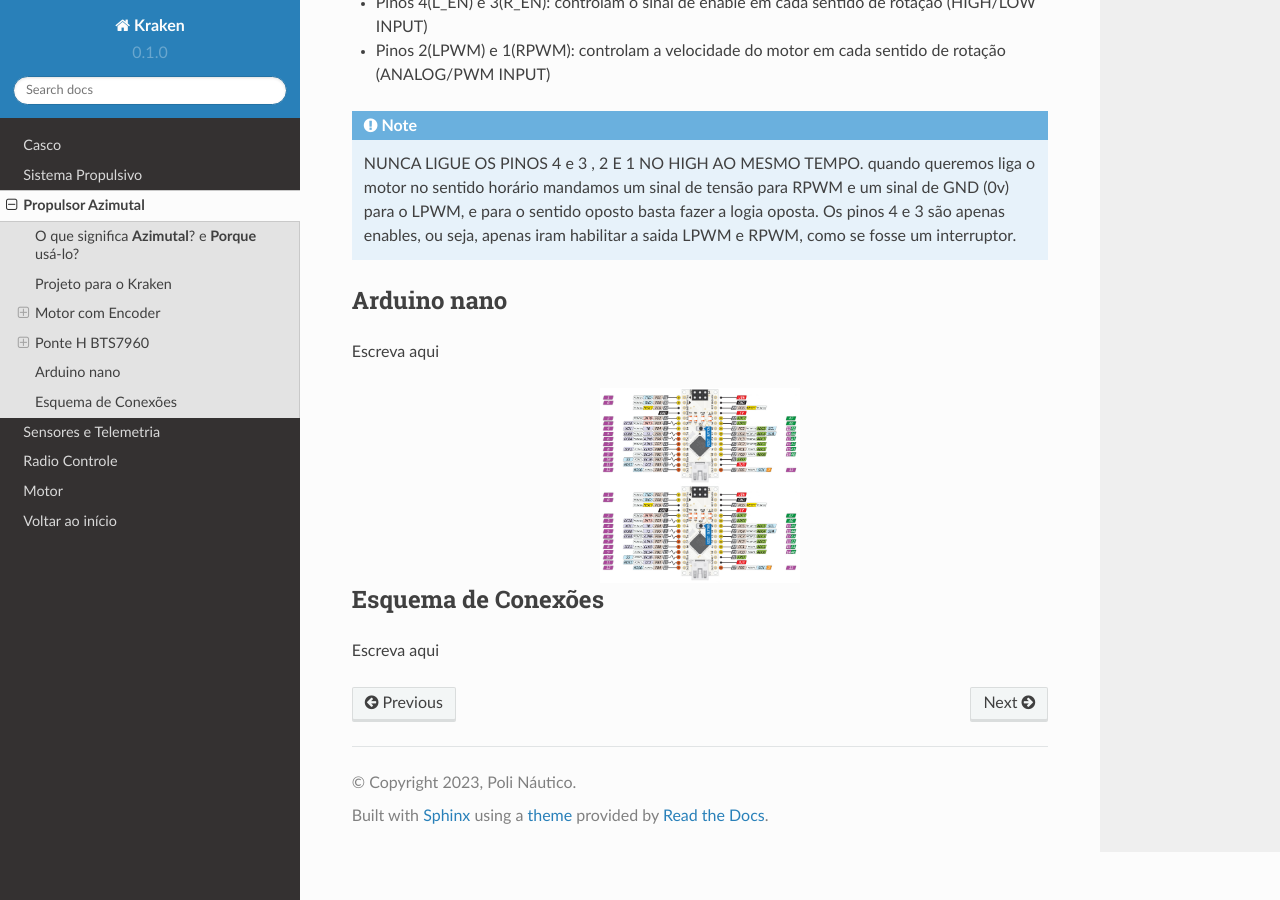
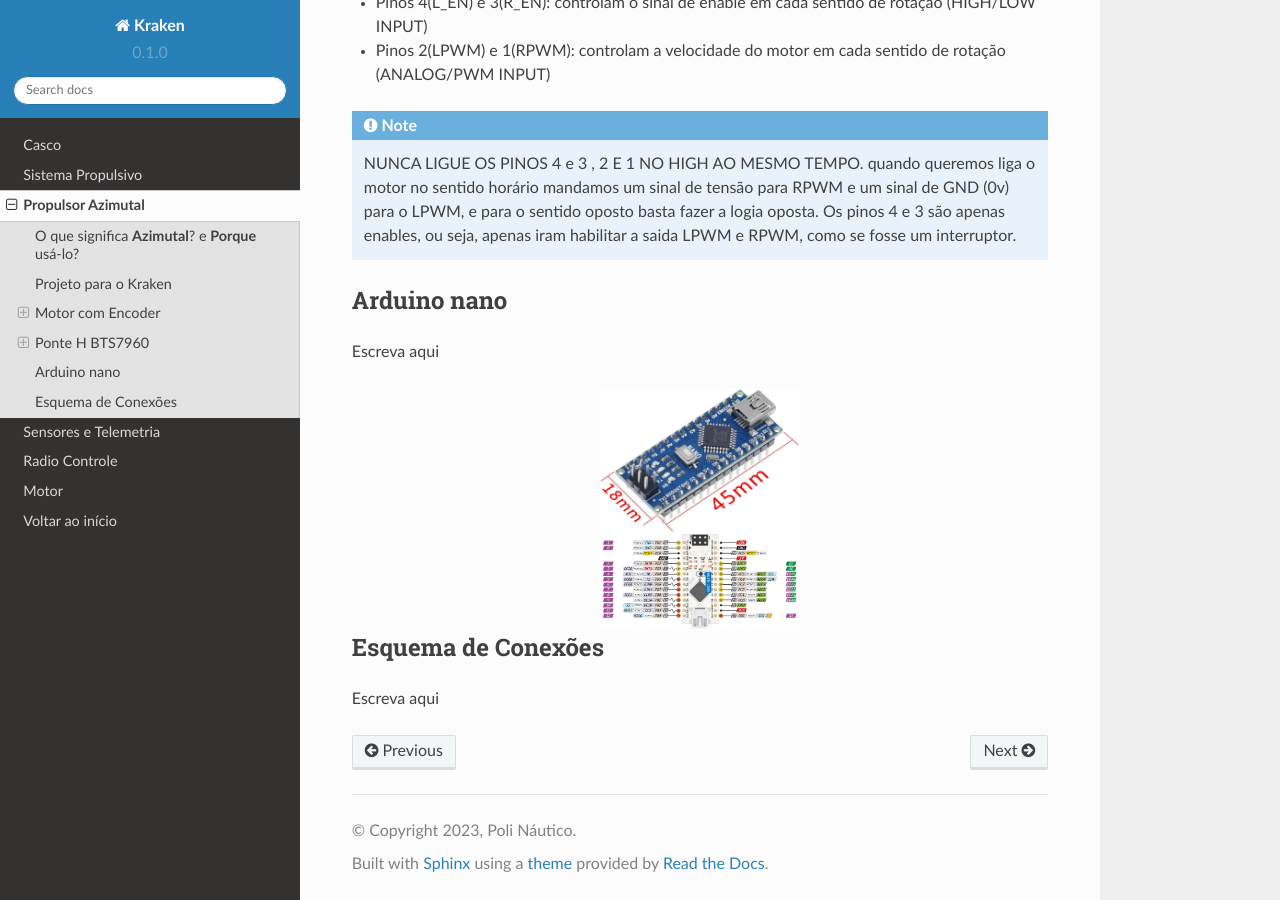
Before and after one commit to polinautico/RTD-Kraken, a Sphinx documentation site: the page built from docs/source/azimutal.rst, in a window 1280 px wide and 900 px high, scrolled down 3945 px. Built offline with Sphinx 7.4.7 and the Read the Docs theme 2.0.0, drawn with Linux system fonts in a browser that asks for light colours.

Commit message:
Update azimutal.rst

```diff
--- a/docs/source/azimutal.rst
+++ b/docs/source/azimutal.rst
@@ -110,7 +110,7 @@ Arduino nano
 
 Escreva aqui
 
-.. image:: imagens/arduino_nano_pins.jpeg
+.. image:: imagens/arduino_nano.png
   :align: center
   :width: 200
   :alt: Arduino nano
```
